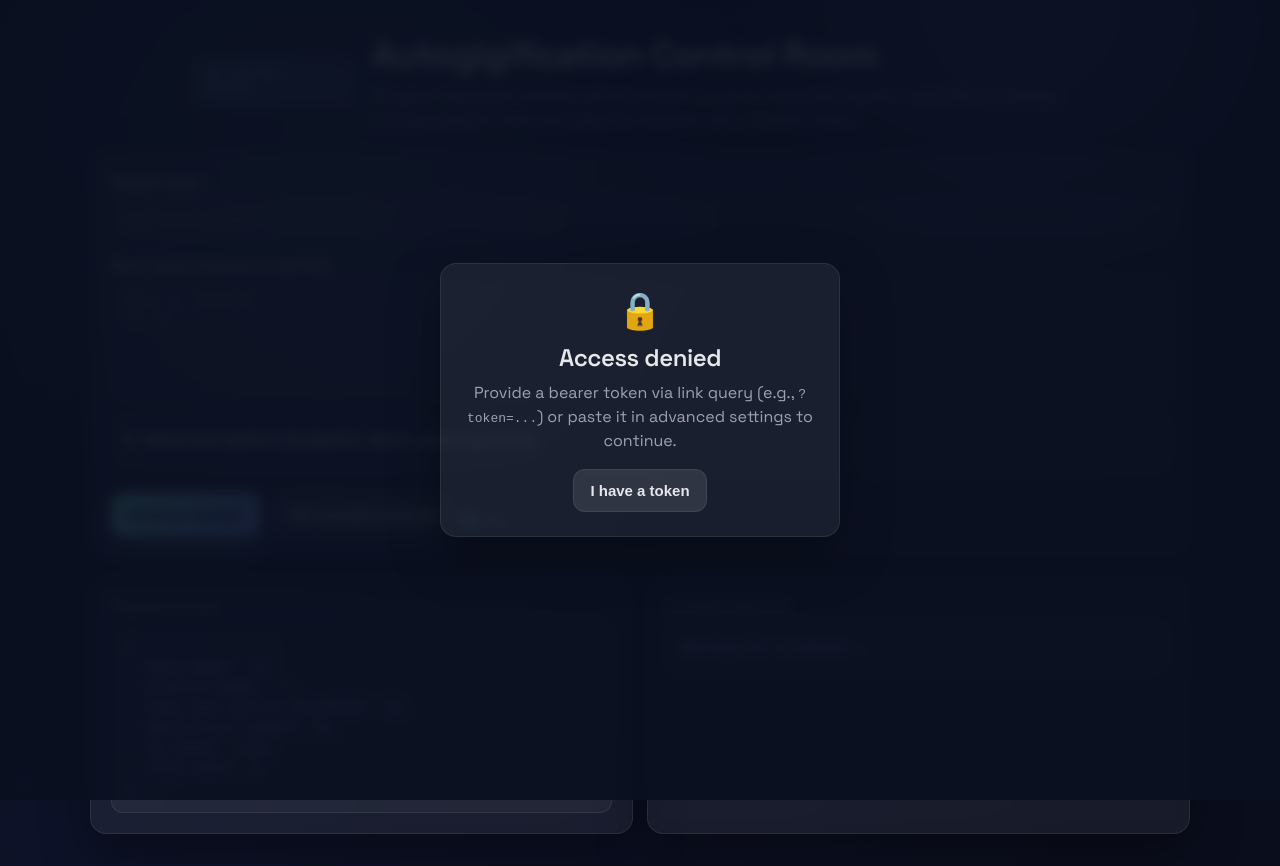
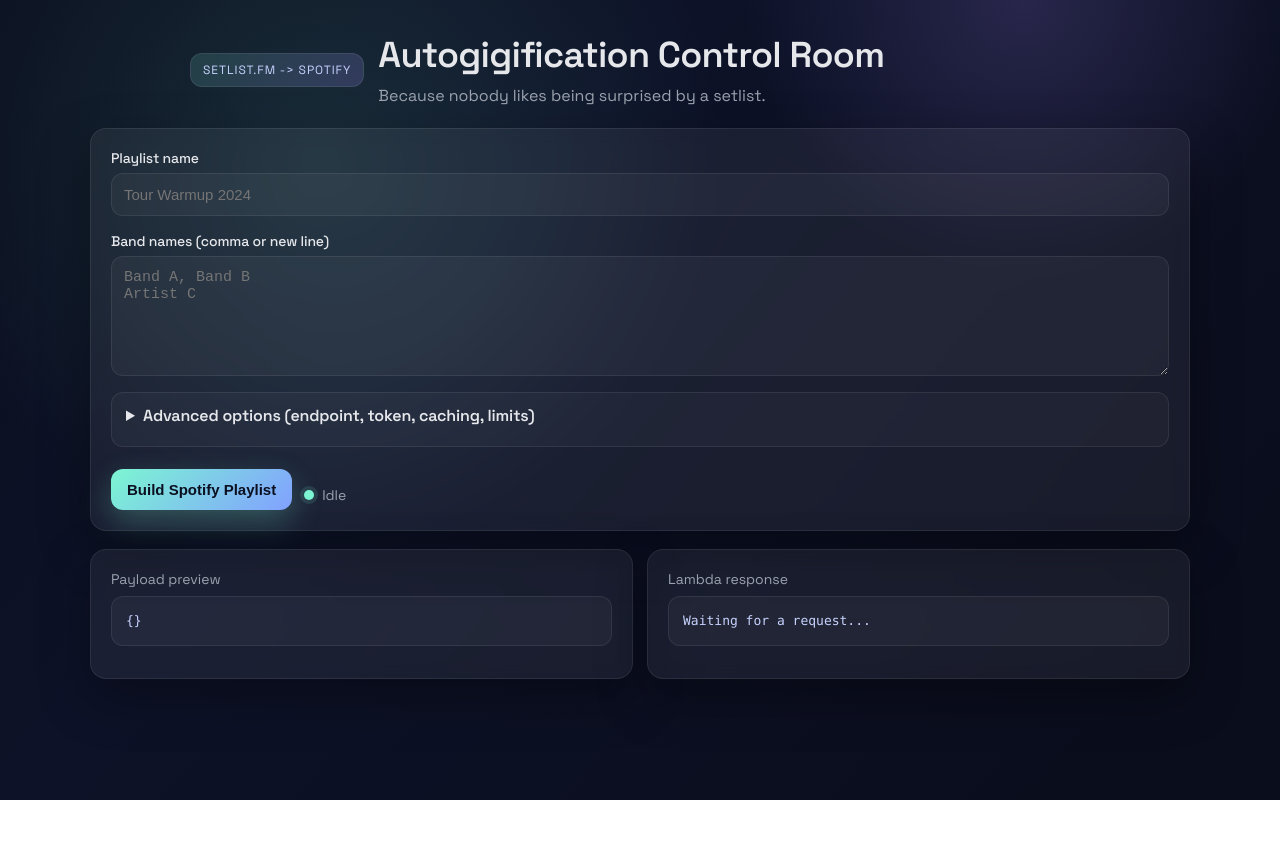
Before and after one commit to dragman/autogigification, a plain HTML site: page static/index.html in a window 1280 px wide. After the commit the page ends 800 px from the top, so only its background shows below. Drawn offline with Linux system fonts and the light colour scheme.

Commit message:
Minor UI improvement

```diff
--- a/static/index.html
+++ b/static/index.html
@@ -329,7 +329,7 @@
     <div>
       <h1>Autogigification Control Room</h1>
       <p class="lede">
-        Hit your deployed Lambda with the exact payload expected by <code>main_logic</code>. Fill in a lineup, choose playlist rules, and ship the request with a Bearer token.
+        Because nobody likes being surprised by a setlist.
       </p>
     </div>
   </header>
@@ -388,8 +388,7 @@
         </details>
 
         <div class="controls grid-span-2">
-          <button type="submit">Send to Lambda</button>
-          <button type="button" class="secondary" id="fill-example">Fill example payload</button>
+          <button type="submit">Build Spotify Playlist</button>
           <div class="status-line" id="status-line">
             <span class="dot" id="status-dot"></span>
             <span id="status-text">Idle</span>
```
